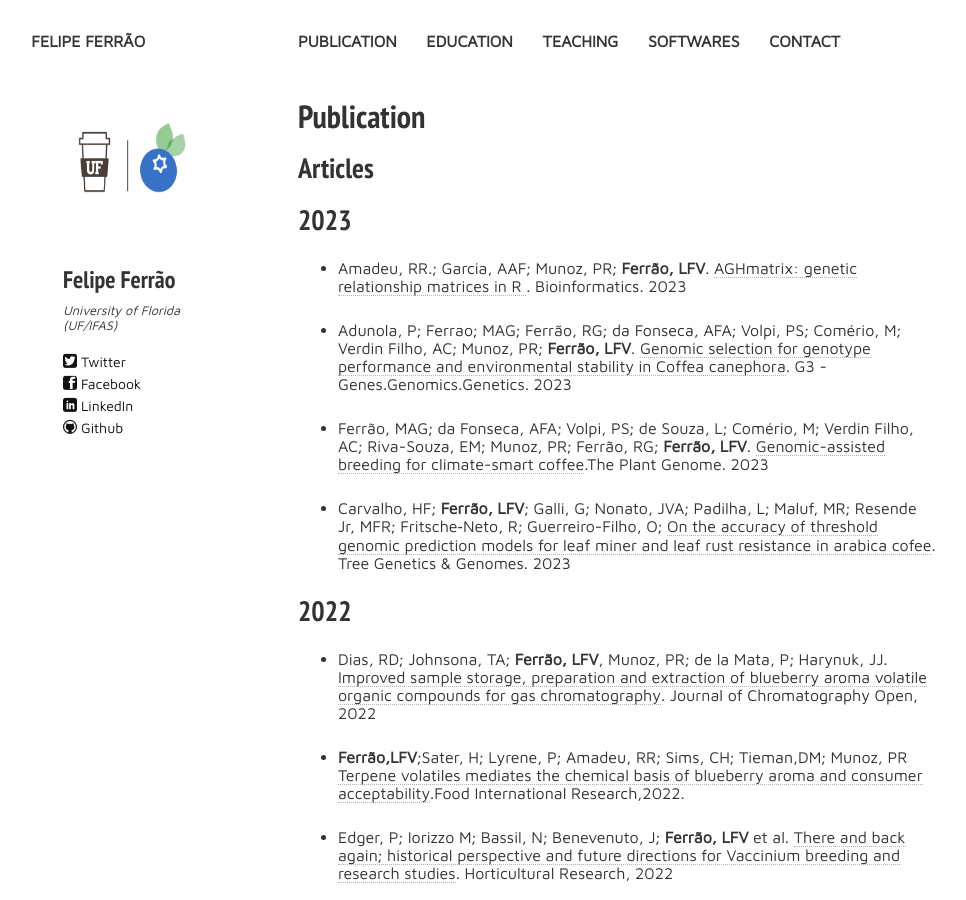
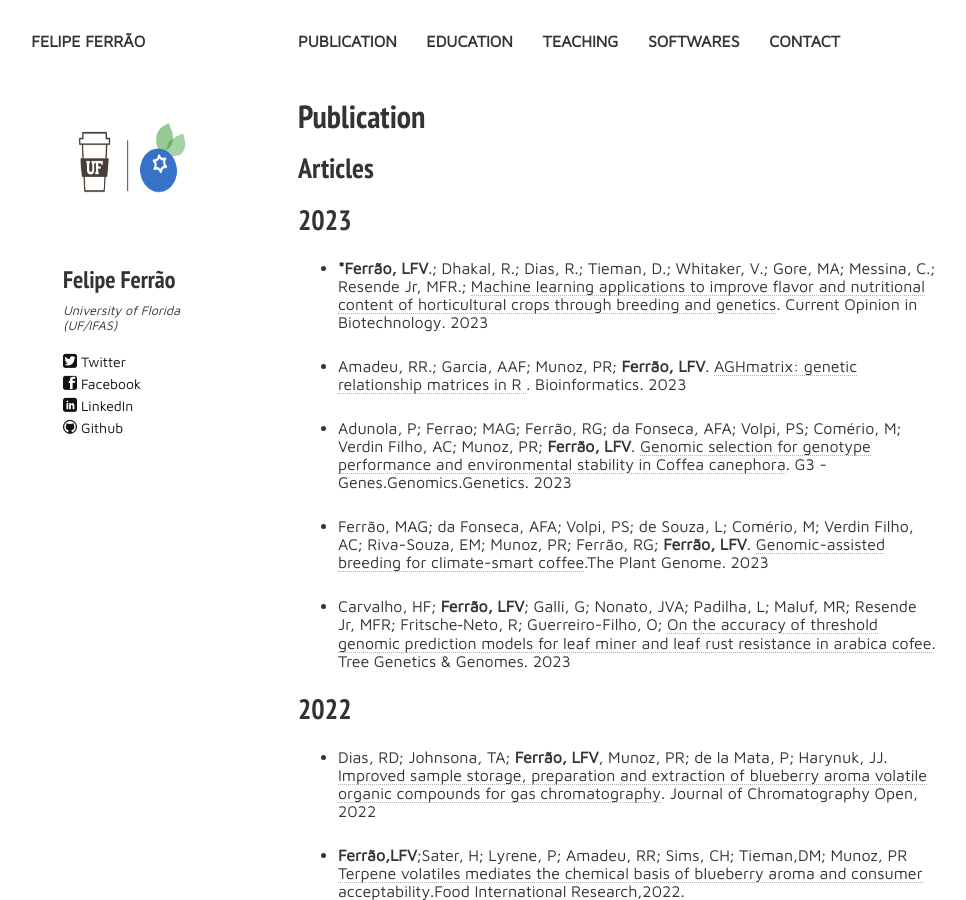
Before and after one commit to lfelipe-ferrao/lfelipe-ferrao.github.io, a Jekyll site: the page built from publication.md, in a window 1280 px wide and 900 px high. Shown: the whole window, without its empty margins (22-988 px from the left). Built offline with Jekyll 4.4.1, drawn with Linux system fonts in a browser that asks for light colours; nearby versions of some CDN libraries.

Commit message:
Update publication.md

```diff
--- a/publication.md
+++ b/publication.md
@@ -15,6 +15,8 @@ tags: [people, undergrads, MSc, PhD, postdocs]
 ## Articles
 
 ## 2023
+
+- ***Ferrão, LFV**.; Dhakal, R.; Dias, R.; Tieman, D.; Whitaker, V.; Gore, MA; Messina, C.; Resende Jr, MFR.; [Machine learning applications to improve flavor and nutritional content of horticultural crops through breeding and genetics](https://www.sciencedirect.com/science/article/pii/S0958166923000782?dgcid=coauthor). Current Opinion in Biotechnology. 2023
 
 - Amadeu, RR.; Garcia, AAF; Munoz, PR; **Ferrão, LFV**. [AGHmatrix: genetic relationship matrices in R ](https://academic.oup.com/bioinformatics/advance-article/doi/10.1093/bioinformatics/btad445/7227072?login=true). Bioinformatics. 2023
 
```
